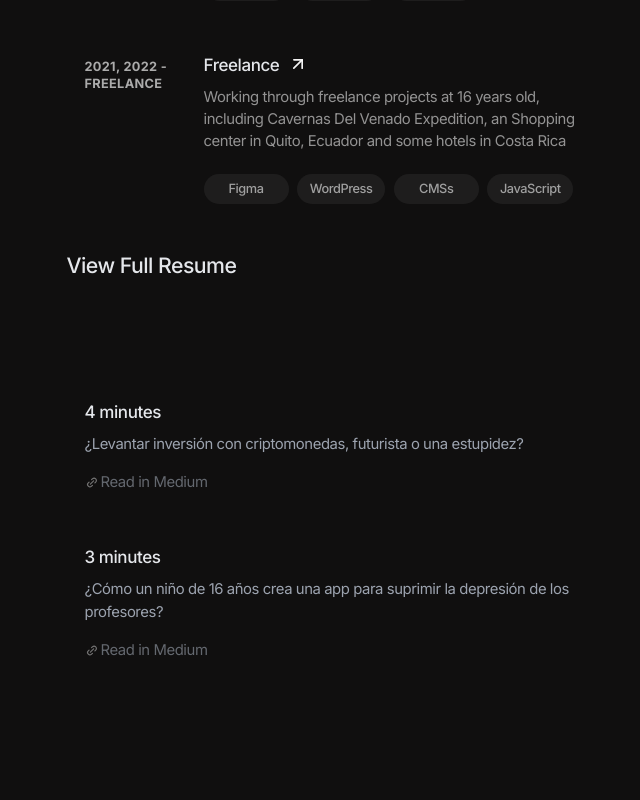
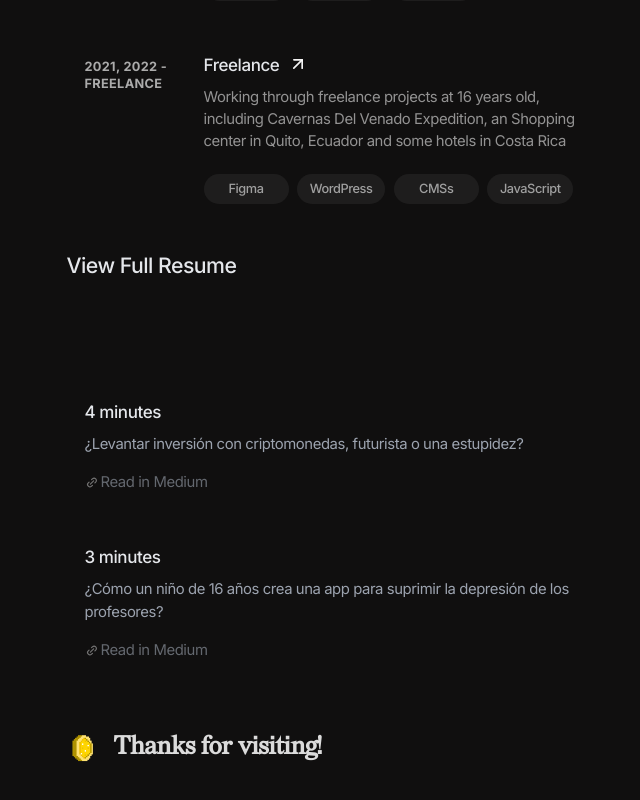
Before and after one commit to matthewvogas/matthewvogas, a Next.js app: page / in a window 1280 px wide. Shown: the part 3555-4355 px from the top of the page, without its empty margins (582-1222 px from the left). Built offline with nearby package versions, Linux system fonts and the light colour scheme.

Commit message:
feat: ui improvements

```diff
--- a/app/page.tsx
+++ b/app/page.tsx
@@ -2,9 +2,23 @@
 
 import Link from "next/link";
 import Image from "next/image";
-import { DndContext, closestCenter, KeyboardSensor, PointerSensor, useSensor, useSensors, DragEndEvent, DragOverlay } from '@dnd-kit/core';
-import { arrayMove, SortableContext, sortableKeyboardCoordinates, verticalListSortingStrategy } from '@dnd-kit/sortable';
-import { useState } from 'react';
+import {
+  DndContext,
+  closestCenter,
+  KeyboardSensor,
+  PointerSensor,
+  useSensor,
+  useSensors,
+  DragEndEvent,
+  DragOverlay,
+} from "@dnd-kit/core";
+import {
+  arrayMove,
+  SortableContext,
+  sortableKeyboardCoordinates,
+  verticalListSortingStrategy,
+} from "@dnd-kit/sortable";
+import { useState } from "react";
 import { motion, AnimatePresence } from "framer-motion";
 
 import { ExperienceCard } from "./components/experience/experience-card.tsx";
@@ -29,18 +43,20 @@ interface Project {
 }
 
 const fontFamilies = [
-  'Redaction-Regular',
-  'Redaction-Bold',
-  'Redaction-Italic',
-  'Redaction_100-Regular',
-  'Redaction_70-Bold',
+  "Redaction-Regular",
+  "Redaction-Bold",
+  "Redaction-Italic",
+  "Redaction_100-Regular",
+  "Redaction_70-Bold",
 ];
 
 export default function Home() {
-  const [items, setItems] = useState<Project[]>(projects.map((project, index) => ({
-    ...project,
-    id: `project-${index}`
-  })));
+  const [items, setItems] = useState<Project[]>(
+    projects.map((project, index) => ({
+      ...project,
+      id: `project-${index}`,
+    }))
+  );
   const { isEnabled } = useDragDropStore();
   const [activeId, setActiveId] = useState<string | null>(null);
   const { fontIndex } = useFontStore();
@@ -107,7 +123,11 @@ export default function Home() {
         <h1 className="opacity-90 text-text-primary dark:text-text-primary-dark text-2xl mb-4 font-semibold">
           Projects where I led{" "}
         </h1>
-        <div className={`relative z-0 ${!isEnabled ? ' hover-opacity-others' : ''}`}>
+        <div
+          className={`relative z-0 ${
+            !isEnabled ? " hover-opacity-others" : ""
+          }`}
+        >
           {isEnabled ? (
             <DndContext
               sensors={sensors}
@@ -117,7 +137,7 @@ export default function Home() {
               onDragCancel={handleDragCancel}
             >
               <SortableContext
-                items={items.map(item => item.id)}
+                items={items.map((item) => item.id)}
                 strategy={verticalListSortingStrategy}
               >
                 {items.map((project) => (
@@ -136,7 +156,7 @@ export default function Home() {
               </SortableContext>
               <DragOverlay>
                 {activeProject ? (
-                  <div style={{ width: '100%' }}>
+                  <div style={{ width: "100%" }}>
                     <ProjectCard
                       id={activeProject.id}
                       name={activeProject.name}
@@ -195,12 +215,28 @@ export default function Home() {
             </div>
           ))}
         </div>
-        {/* <Link
-          className="mt-3 text-lg font-medium tracking-tight text-gray-200 sm:text-xl mb-2 custom-underline"
-          href={"https://medium.com/@matthewvogas"}
-        >
-          Read All blogs in Medium
-        </Link> */}
+        <div className="flex  gap-4 items-center mt-12">
+          <Image
+            src="/gifs/coin.gif"
+            className=""
+            alt="Coin"
+            width={30}
+            height={30}
+          />
+          <AnimatePresence mode="wait">
+            <motion.h1
+              key={fontIndex}
+              className="opacity-90 text-text-primary dark:text-white/85 text-1xl lg:text-2xl font-semibold cursor-pointer"
+              style={{ fontFamily: fontFamilies[fontIndex] }}
+              initial={{ opacity: 0, y: 10 }}
+              animate={{ opacity: 1, y: 0 }}
+              exit={{ opacity: 0, y: -10 }}
+              transition={{ duration: 0.15, ease: "easeInOut" }}
+            >
+              Thanks for visiting!
+            </motion.h1>
+          </AnimatePresence>
+        </div>
       </section>
     </main>
   );
```
Also changed, not shown: public/gifs/coin.gif (added), public/gifs/pizza.gif (added).
